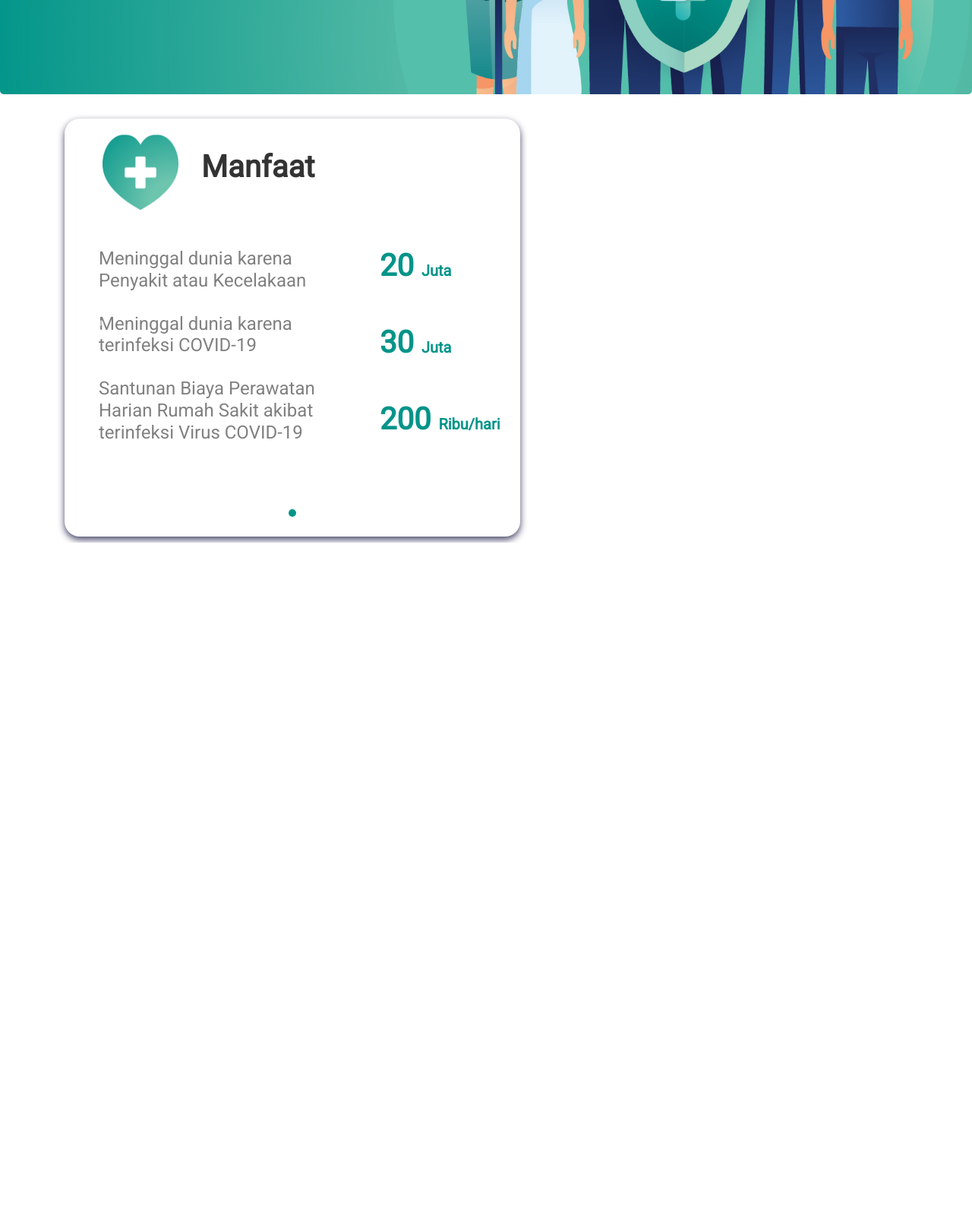
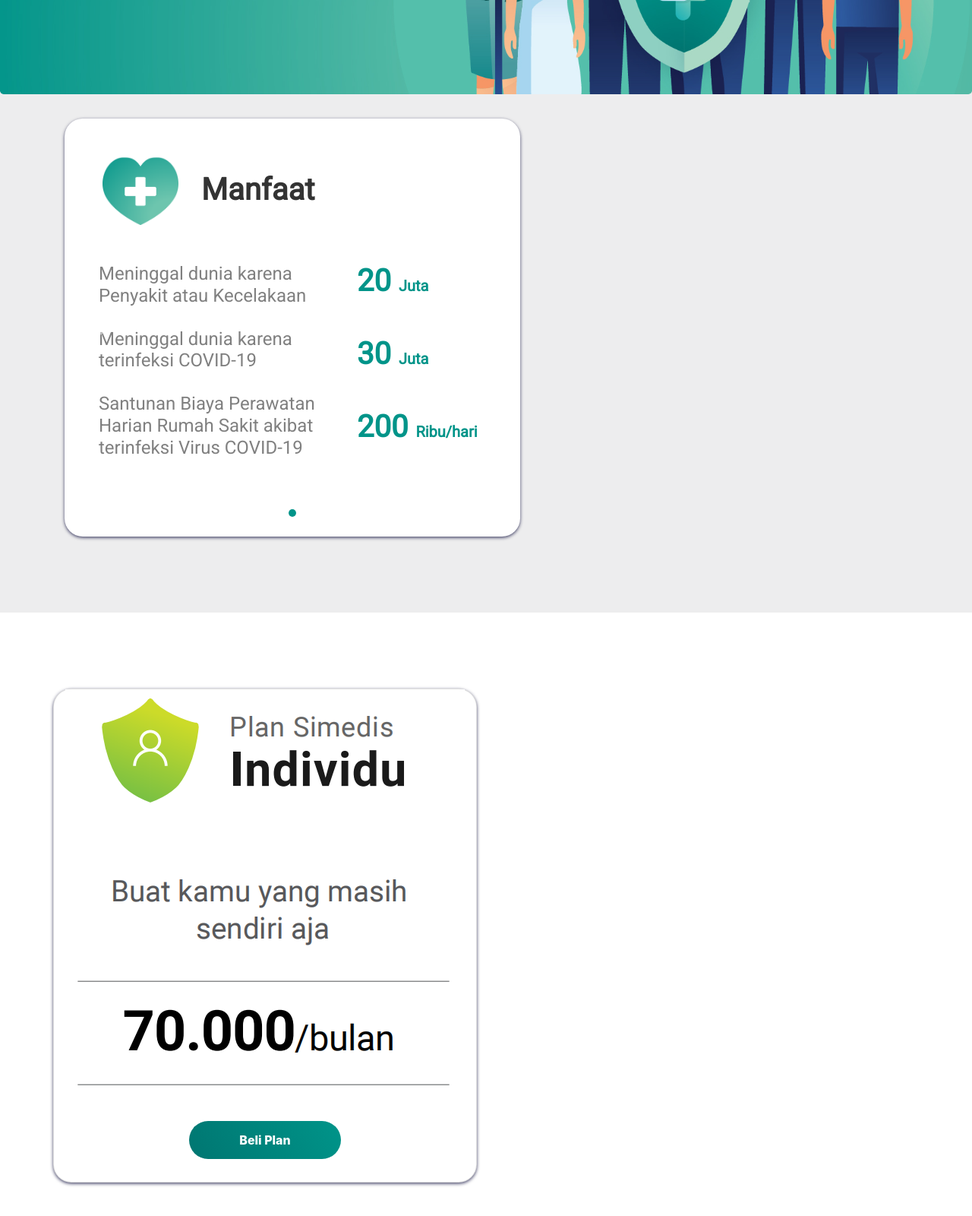
Before and after one commit to revanza-git/app-apd, a React app: page /landing in a window 1280 px wide. Shown: the part 546-2146 px from the top of the page at 76% size. Before the commit the page ends 1260 px from the top, so only its background shows below. Built offline with nearby package versions, Linux system fonts and the light colour scheme.

Commit message:
add plan

```diff
--- a/src/Components/Alerts/index.js
+++ b/src/Components/Alerts/index.js
@@ -3,9 +3,11 @@
 
 const Alerts = ({ data, valid }) =>
   valid === false ? (
-    <Alert variant="danger">
-      <Alert.Heading>{data.form_status}</Alert.Heading>
-    </Alert>
+    data.form_status !== "" ? (
+      <Alert variant="danger">
+        <Alert.Heading>{data.form_status}</Alert.Heading>
+      </Alert>
+    ) : null
   ) : null;
 
 export default Alerts;
--- a/src/Components/Landing/About/index.js
+++ b/src/Components/Landing/About/index.js
@@ -6,7 +6,6 @@
 const About = () => (
   <div className="about">
     <Container>
-      <h1>
       <Row>
         <Col>
           <Carousel>
@@ -41,11 +40,8 @@
             </Carousel.Item>
           </Carousel>
         </Col>
-          <Col>
-            <p>tes</p>
-          </Col>
+        <Col></Col>
       </Row>
-      </h1>
     </Container>
   </div>
 );
--- a/src/Components/Landing/About/index.scss
+++ b/src/Components/Landing/About/index.scss
@@ -1,11 +1,19 @@
-.card {
-  border: 1.5px solid;
-  display: inline-block;
+div.about {
+  padding-bottom: 100px;
+
+  .carousel {
+    height: 550px;
+    width: 600px;
+    border-radius: 1.5em;
     box-shadow: 0 0.1em 0.25em #003b;
-  border-radius: 0.4em;
-  background-color: white;
-  width: 550px;
-  height: 500px;
+    background: white;
+  }
+
+  .carousel-indicators li {
+    width: 10px;
+    height: 10px;
+    border-radius: 100%;
+    background-color: #009489;
   }
 
   .card-header {
@@ -13,7 +21,7 @@
   }
 
   .about-tagline-header {
-  padding-top: 20px;
+    padding-top: 50px;
     padding-left: 50px;
     padding-bottom: 30px;
     h1 {
@@ -22,6 +30,11 @@
       font-weight: 600;
       padding-top: 20px;
       padding-left: 30px;
+    }
+
+    img {
+      width: 100px;
+      height: 90px;
     }
   }
 
@@ -43,7 +56,7 @@
       font-weight: 800;
       font-size: 40px;
       padding-top: 20px;
-    padding-bottom: 25px;
+      padding-bottom: 20px;
     }
     a {
       color: #009489;
@@ -51,23 +64,7 @@
       font-weight: 800;
       font-size: 20px;
     }
+
+    right: 30px;
   }
-
-Image.about {
-  padding-left: 70px;
 }
-
-.carousel {
-  height: 550px;
-  width: 600px;
-  border-radius: 0.5em;
-  box-shadow: 0 0.1em 0.25em #003b;
-  background: transparent;
-}
-
-.carousel-indicators li {
-  width: 10px;
-  height: 10px;
-  border-radius: 100%;
-  background-color: #009489;
-}
--- a/src/Components/Landing/Intro/index.scss
+++ b/src/Components/Landing/Intro/index.scss
@@ -1,3 +1,4 @@
+div.intro {
   .jumbotron {
     background: url(./Images/homepage-Banner-01.jpg) no-repeat center center;
     height: 670px;
@@ -69,3 +70,4 @@
       background: gray;
     }
   }
+}
--- /dev/null
+++ b/src/Components/Landing/Plan/index.js
@@ -0,0 +1,44 @@
+import React from "react";
+import { Row, Col, Image, Container, Card, Button } from "react-bootstrap";
+import "./index.scss";
+import { useHistory } from "react-router-dom";
+import icon_plan_individu from "../Plan/Images/icon-plan-individu.png";
+import icon_plan_pasangan from "../Plan/Images/icon-plan-pasangan.png";
+import icon_plan_keluarga from "../Plan/Images/icon-plan-keluarga.png";
+import individu_tagline_icon from "../Plan/Images/individu-tagline-icon.png";
+
+const Plan = () => {
+  const history = useHistory();
+  const handleClick = () => {
+    history.push("/registration?type=individu");
+  };
+  return (
+    <div className="plan">
+      <Container>
+        <Row>
+          <Card>
+            <Container>
+              <Row className="plan-body">
+                <Container className="plan-body">
+                  <Image src={individu_tagline_icon} />
+                </Container>
+              </Row>
+
+              <Row className="plan-footer">
+                <Button
+                  className="buy-plan"
+                  variant="primary"
+                  onClick={() => handleClick()}
+                >
+                  Beli Plan
+                </Button>
+              </Row>
+            </Container>
+          </Card>
+        </Row>
+      </Container>
+    </div>
+  );
+};
+
+export default Plan;
--- /dev/null
+++ b/src/Components/Landing/Plan/index.scss
@@ -0,0 +1,71 @@
+div.plan {
+  background-color: white;
+  padding-bottom: 50px;
+  .container {
+    .card {
+      margin-top: 100px;
+      border-radius: 1.5em;
+      box-shadow: 0 0.1em 0.25em #003b;
+      padding-bottom: 30px;
+    }
+
+    .plan-header {
+      align-content: center;
+      margin-top: 50px;
+      font-family: "Roboto", sans-serif;
+      margin-left: auto;
+      img {
+        height: 100px;
+      }
+      p {
+        color: gray;
+        margin-bottom: 0;
+        font-size: 25px;
+      }
+      h1 {
+        top: 100px;
+        font-weight: bolder;
+        margin-bottom: 30px;
+      }
+
+      .tagline {
+        width: 250px;
+        height: 150px;
+      }
+    }
+
+    .plan-body {
+      align-items: center;
+      Image {
+        height: 200px;
+        margin-top: 90px;
+      }
+    }
+
+    .buy-plan {
+      vertical-align: middle;
+      display: inline-block;
+      color: #fff;
+      font-weight: 800;
+      margin: 0 auto;
+      padding: 0.75em 1.5em;
+      background: linear-gradient(60deg, #007671, #009489);
+      border: 1.5px transparent;
+      width: 200px;
+      height: 50px;
+      background-size: 100% 100%,
+        calc(100% + var(--border-width) + var(--border-width))
+          calc(100% + var(--border-width) + var(--border-width));
+      border-radius: 3em;
+
+      &:hover {
+        background: gray;
+        border: 1.5px solid gray;
+      }
+    }
+
+    .line {
+      border-top: solid black;
+    }
+  }
+}
--- a/src/Pages/Landing/index.js
+++ b/src/Pages/Landing/index.js
@@ -2,13 +2,16 @@
 import {} from "react-bootstrap";
 import Header from "../../Components/Landing/Intro";
 import About from "../../Components/Landing/About";
+import Plan from "../../Components/Landing/Plan";
+import "./index.scss";
 
 class LandingPage extends Component {
   render() {
     return (
-      <div>
+      <div className="landing">
         <Header />
         <About />
+        <Plan />
       </div>
     );
   }
--- a/src/Pages/Landing/index.css
+++ b/src/Pages/Landing/index.scss
@@ -1,3 +1,3 @@
-div {
+div.landing {
   background-color: #ededee;
 }
--- a/src/Store/Form/reducer.js
+++ b/src/Store/Form/reducer.js
@@ -15,7 +15,7 @@
       phone_number: "",
       email: "",
       form_status: "",
-      is_valid: true,
+      is_valid: false,
     },
     spouse: {
       first_name: "",
```
Also changed, not shown: src/Components/Landing/Plan/Images/icon-plan-individu.png (renamed from public/img/Icons/Icon_Plan-05.png), src/Components/Landing/Plan/Images/icon-plan-keluarga.png (renamed from public/img/Icons/Icon_Plan-07.png), src/Components/Landing/Plan/Images/icon-plan-pasangan.png (renamed from public/img/Icons/Icon_Plan-06.png), src/Components/Landing/Plan/Images/individu-tagline-icon.png (added), src/Components/Landing/Plan/Images/individu-tagline.png (added). Lines whose indentation alone changed are shown as unchanged.
